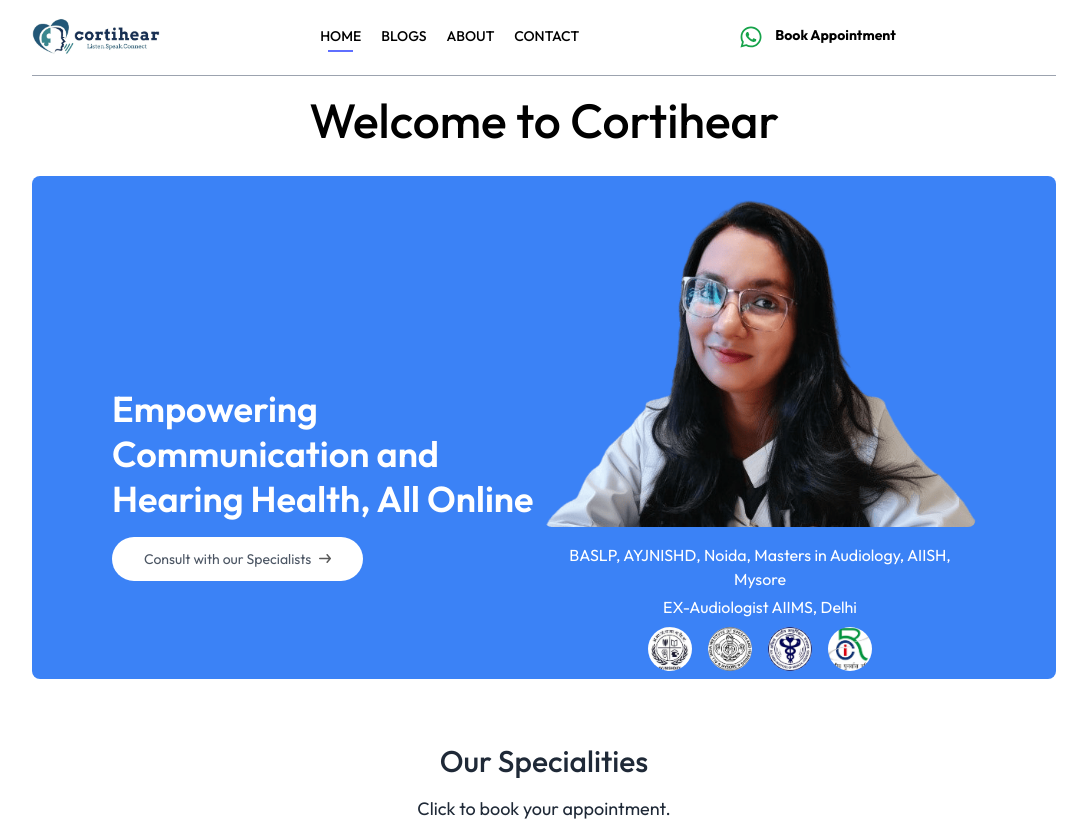
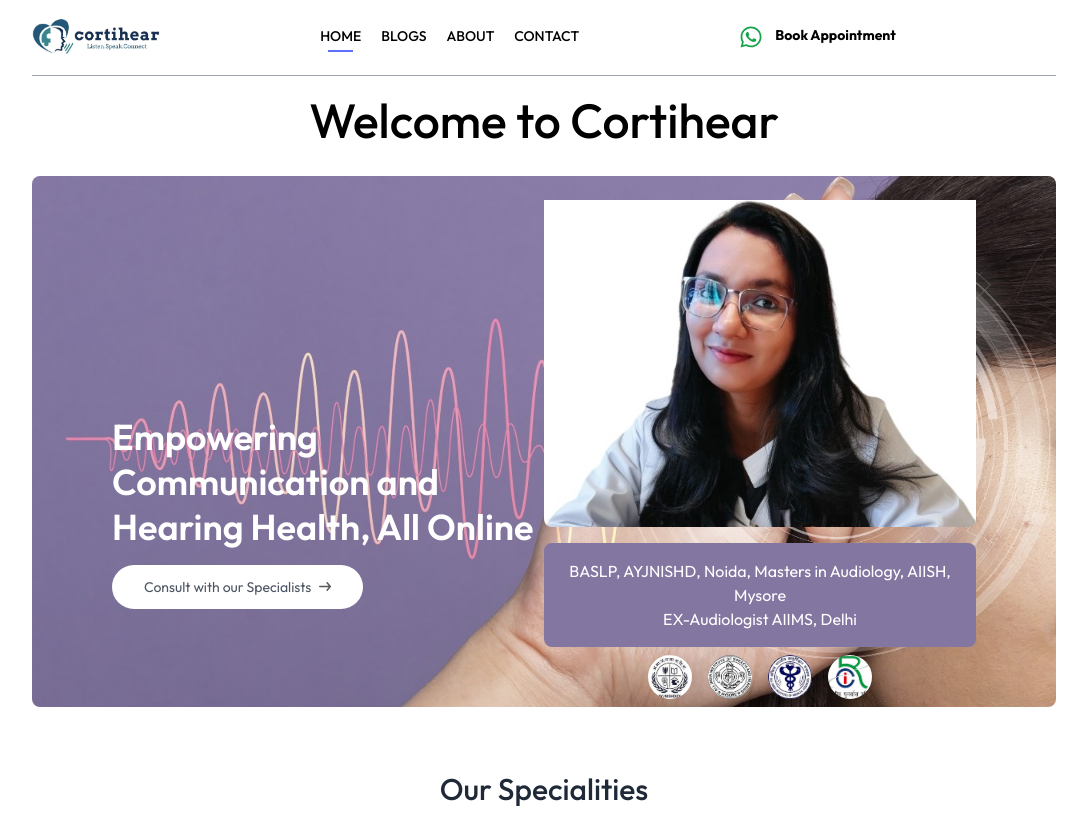
Before and after one commit to lokeshloki3/clinic, a React (Vite) app: page / in a window 1280 px wide. Shown: the top 821 px of the page, without its empty margins (96-1183 px from the left). Built offline with nearby package versions, Linux system fonts and the light colour scheme.

Commit message:
bg image

```diff
--- a/src/assets/assets.js
+++ b/src/assets/assets.js
@@ -1,4 +1,5 @@
-import header_img from "./header_img.png";
+// import header_img from "./header_img.png";
+import header_img from "./header_imgg.jpg";
 import contact_image from "./contact_image.png";
 import about_image from "./about_image.png";
 import dropdown_icon from "./dropdown_icon.svg";
@@ -9,6 +10,7 @@
 import expe2 from "./expe2.jpg";
 import expe3 from "./expe3.jpg";
 import expe4 from "./expe4.jpg";
+import backgroundImage from "./background.jpg"
 
 import SpeechandLanguageTherapy from "./SpeechandLanguageTherapy.png";
 import VoiceTherapy from "./VoiceTherapy.png";
@@ -33,6 +35,7 @@
   expe2,
   expe3,
   expe4,
+  backgroundImage,
 };
 
 export const specialityData = [
--- a/src/components/Header.jsx
+++ b/src/components/Header.jsx
@@ -9,7 +9,15 @@
   };
 
   return (
-    <div className="flex flex-row flex-wrap bg-blue-500 rounded-lg px-6 md:px-10 lg:px-20">
+    <div
+      className="flex flex-row flex-wrap rounded-lg px-6 md:px-10 lg:px-20"
+      style={{
+        backgroundImage: `url(${assets.backgroundImage})`, // Replace with the actual image path
+        backgroundSize: 'cover',
+        backgroundPosition: 'center',
+        // backgroundAttachment: 'fixed', // Optional: Adds a parallax effect
+      }}
+    >
       <div className="md:w-1/2 flex flex-col items-start justify-center gap-4 py-10 m-auto md:py-[10vw] md:mb-[-30px]">
         <p className="text-3xl md:text-4xl lg:text-4xl text-white font-semibold leading-tight md:leading-tight lg:leading-tight">
           Empowering Communication and <br /> Hearing Health, All Online
@@ -19,7 +27,7 @@
           className="flex items-center gap-2 bg-white px-8 py-3 rounded-full text-gray-600 text-sm m-auto md:m-0 hover:scale-105 translate-all duration-300"
         >
           Consult with our Specialists{" "}
-          <img className="w-3" src={assets.arrow_icon} alt="" />
+          <img className="w-3" src={assets.arrow_icon} alt="Arrow Icon" />
         </button>
       </div>
 
@@ -29,12 +37,21 @@
           src={assets.header_img}
           alt="Header"
         />
-        <p className="text-center text-white mt-4 text-sm md:text-base">
+        {/* <p className="text-center text-white mt-4 text-sm md:text-base">
           BASLP, AYJNISHD, Noida, Masters in Audiology, AIISH, Mysore
         </p>
         <p className="text-center text-white mt-1 text-sm md:text-base">
           EX-Audiologist AIIMS, Delhi
-        </p>
+        </p> */}
+        <div
+          className="text-center text-white mt-4 text-sm md:text-base py-4 px-6 rounded-lg"
+          style={{
+            backgroundColor: '#8376A1',
+          }}
+        >
+          <p>BASLP, AYJNISHD, Noida, Masters in Audiology, AIISH, Mysore</p>
+          <p>EX-Audiologist AIIMS, Delhi</p>
+        </div>
 
         {/* Experience Section */}
         <div className="flex justify-center gap-4 mt-2 mb-2">
```
Also changed, not shown: src/assets/background.jpg (added), src/assets/header_imgg.jpg (added).
